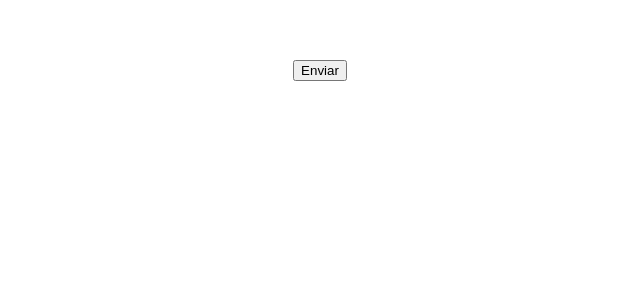
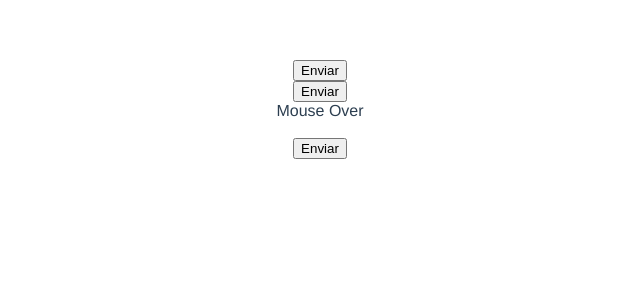
Before and after one commit to anaclarabull/app-vuejs3, a Vue app: page / in a window 1280 px wide. Shown: the top 300 px of the page, without its empty margins (320-960 px from the left). Built offline with nearby package versions, Linux system fonts and the light colour scheme.

Commit message:
modif. de eventos

```diff
--- a/src/App.vue
+++ b/src/App.vue
@@ -3,8 +3,27 @@
 
     <button v-on:click="onClick">
       <!-- Capture quando tiver um evento do elemento, nesse caso o evento é o click -->
+      <!-- v-on pode ser substituido por @. ex: @click -->
       Enviar
     </button>
+    <br>
+
+    <button v-on:click.once="onClickOnce">
+      <!-- Só vai disparar o evento uma vez por causa do "once". Esses são chamados de Modificadores de Eventos -->
+      Enviar
+    </button>
+
+    <div @mouseover="onMouseOver">
+      Mouse Over
+    </div>
+    <br>
+
+    <form action="https://www.google.com.br/" @submit="onSubmit">
+      <button type="submit">
+        <!-- type="submit" utiizado para enviar informações -->
+      Enviar
+    </button>
+    </form>
 
   </div>
 </template>
@@ -20,6 +39,15 @@ export default {
   methods:{
     onClick(){
       console.log('click')
+    },
+    onClickOnce(){
+      console.log('click')
+    },
+    onMouseOver(){
+      console.log('mouse over')
+    },
+    onSubmit(){
+      console.log('submit')
     }
   }
 }
```
